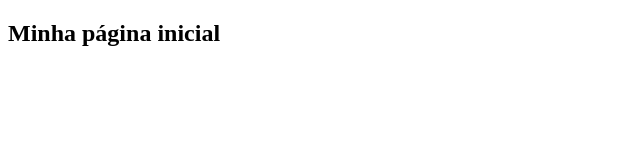
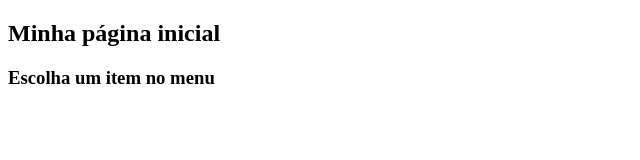
Before and after one commit to GSousa82/curso_git, a plain HTML site: page index.html in a window 1280 px wide. Shown: the whole page, without its empty margins (0-640 px from the left). Drawn offline with Linux system fonts and the light colour scheme.

Commit message:
Adicionado a escolha do menu

```diff
--- a/index.html
+++ b/index.html
@@ -6,5 +6,6 @@
 </head>
 <body>
     <h2>Minha página inicial</h2>
+    <h3>Escolha um item no menu</h3>
 </body>
 </html>
```
